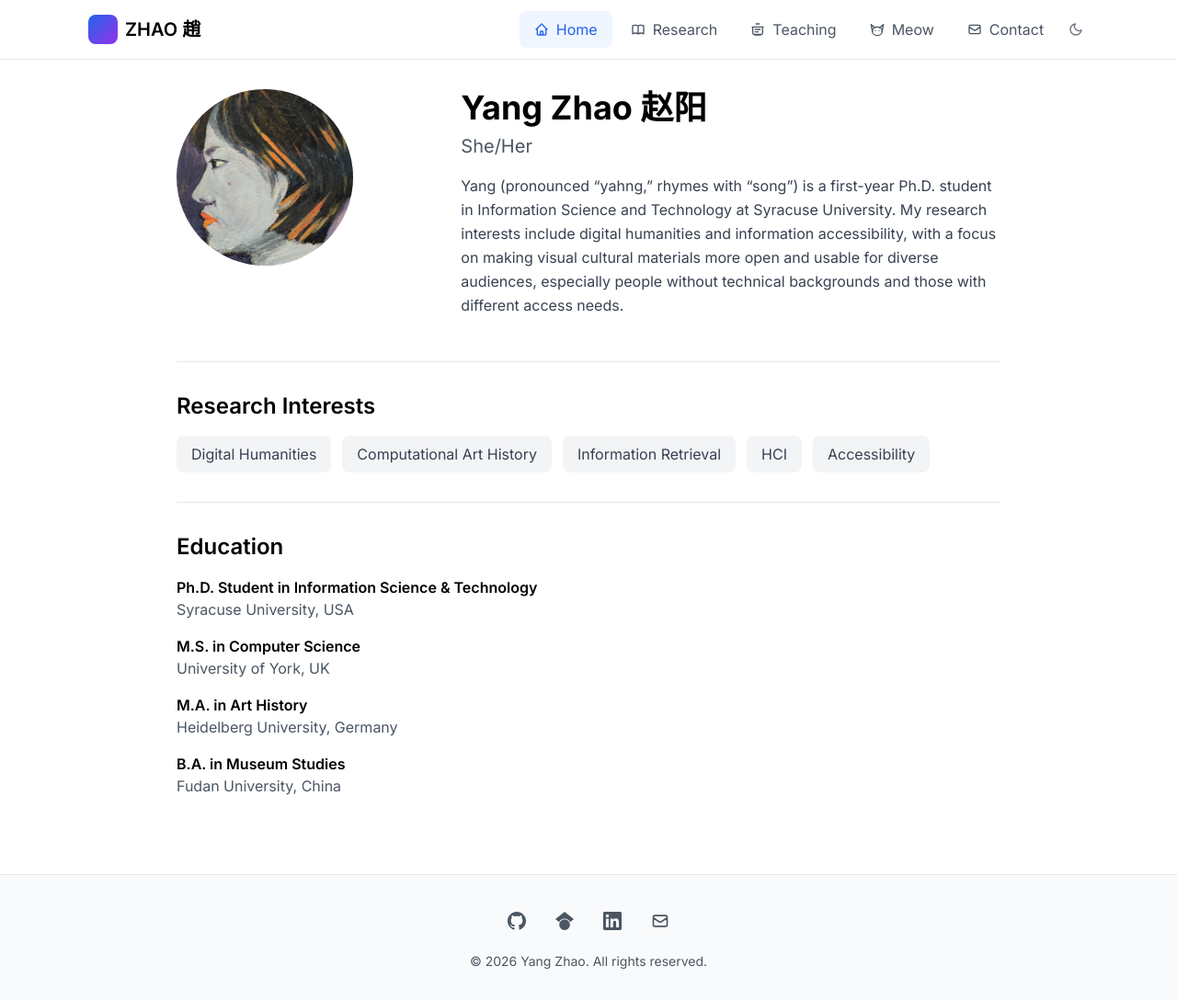
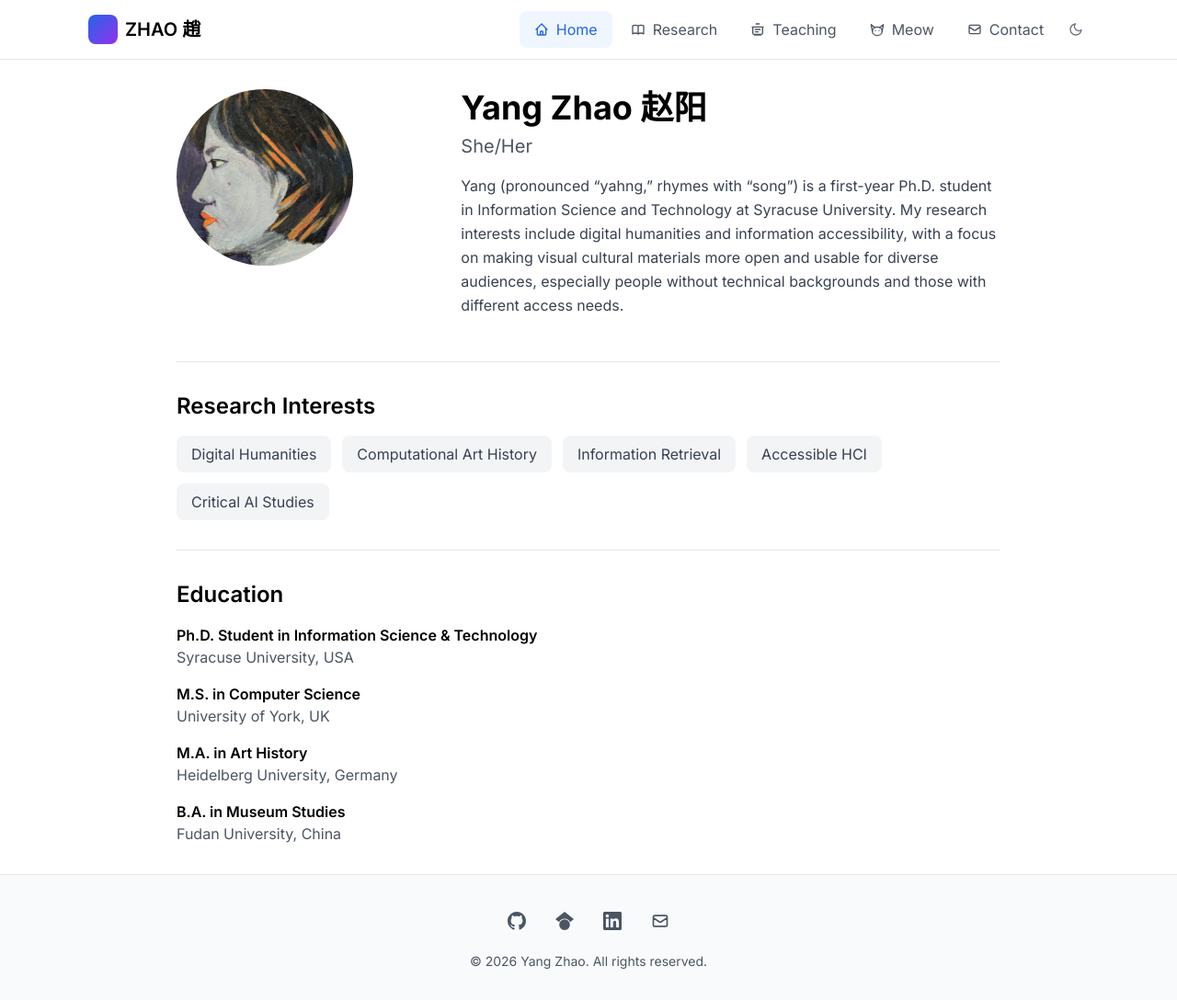
Before and after one commit to yzhao-is/yzhao-is.github.io, a Jekyll site: the page built from index.html, in a window 1280 px wide and 1088 px high. Shown: the whole window at 92% size. Built offline with Jekyll 4.4.1, drawn with Linux system fonts in a browser that asks for light colours; nearby versions of some CDN libraries.

Commit message:
Update index.html

```diff
--- a/index.html
+++ b/index.html
@@ -42,8 +42,8 @@ title: Home
       <span class="px-4 py-2 bg-gray-100 text-gray-700 rounded-lg">Digital Humanities</span>
           <span class="px-4 py-2 bg-gray-100 text-gray-700 rounded-lg">Computational Art History</span>
       <span class="px-4 py-2 bg-gray-100 text-gray-700 rounded-lg">Information Retrieval</span>
-      <span class="px-4 py-2 bg-gray-100 text-gray-700 rounded-lg">HCI</span>
-      <span class="px-4 py-2 bg-gray-100 text-gray-700 rounded-lg">Accessibility</span>
+      <span class="px-4 py-2 bg-gray-100 text-gray-700 rounded-lg">Accessible HCI</span>
+      <span class="px-4 py-2 bg-gray-100 text-gray-700 rounded-lg">Critical AI Studies</span>
     </div>
   </div>
 
```
